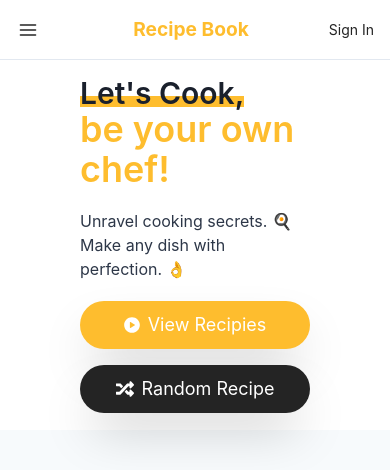
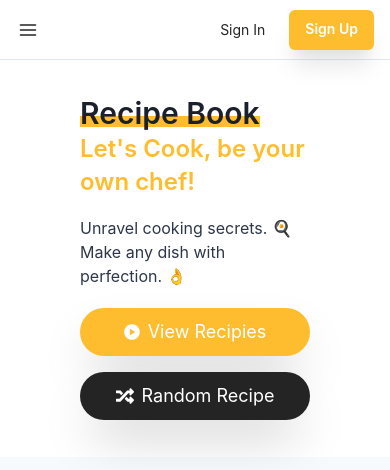
Before and after one commit to surojcodes/recipe, a Next.js app: page / in a window 390 px wide. Shown: the top 470 px of the page. Built offline with nearby package versions, Linux system fonts and the light colour scheme.

Commit message:
Navbar mobile adjust

```diff
--- a/components/Hero.tsx
+++ b/components/Hero.tsx
@@ -22,7 +22,7 @@ export default function Hero() {
 				py={{ base: 17, md: 17 }}
 				direction={{ base: 'column', lg: 'row' }}
 			>
-				<Stack flex={1} spacing={{ base: 5, md: 10 }}>
+				<Stack flex={1} spacing={{ base: 5, md: 10 }} my={5}>
 					<Heading
 						lineHeight={1.1}
 						fontWeight={600}
@@ -42,11 +42,11 @@ export default function Hero() {
 								zIndex: -1,
 							}}
 						>
-							Let's Cook,
+							Recipe Book
 						</Text>
 						<br />
-						<Text as={'span'} color={'#FEBD2E'} fontSize='4xl'>
-							be your own chef!
+						<Text as={'span'} color={'#FEBD2E'} fontSize='2xl'>
+							Let's Cook, be your own chef!
 						</Text>
 					</Heading>
 					<Text color={'gray.700'}>
--- a/components/Navbar.tsx
+++ b/components/Navbar.tsx
@@ -52,7 +52,11 @@ export default function NavBar() {
 						aria-label={'Toggle Navigation'}
 					/>
 				</Flex>
-				<Flex flex={{ base: 1 }} justify={{ base: 'center', md: 'start' }}>
+				<Flex
+					flex={{ base: 1 }}
+					justify={{ base: 'center', md: 'start' }}
+					display={{ base: 'none', sm: 'inline-flex' }}
+				>
 					<Text
 						textAlign={useBreakpointValue({ base: 'center', md: 'left' })}
 						fontFamily={'heading'}
@@ -85,7 +89,8 @@ export default function NavBar() {
 						Sign In
 					</Button>
 					<Button
-						display={{ base: 'none', md: 'inline-flex' }}
+						as={'a'}
+						display='inline-flex'
 						fontSize={'sm'}
 						fontWeight={600}
 						color={'white'}
```
